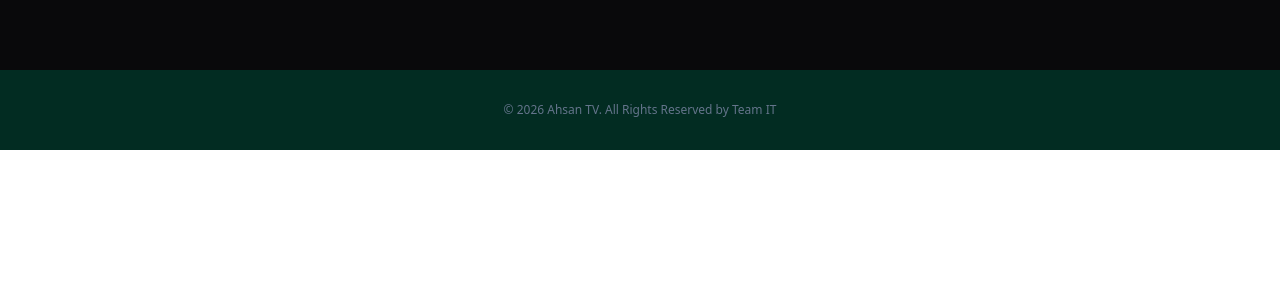
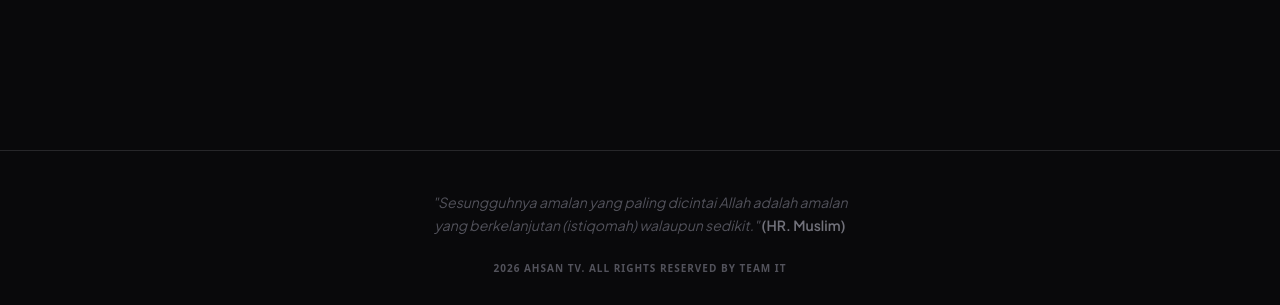
Before and after one commit to rupp150406/Tanya-Ustadz, a Nuxt app: page /kebijakan in a window 1280 px wide. Shown: the part 3591-3896 px from the top of the page. Before the commit the page ends 3741 px from the top, so only its background shows below. Built offline with nearby package versions, Linux system fonts and the light colour scheme; no server answers.

Commit message:
fix footer on kebijakan page

```diff
--- a/pages/kebijakan.vue
+++ b/pages/kebijakan.vue
@@ -387,10 +387,19 @@ const handleAvatarError = () => { avatarBroken.value = true }
 
     <!-- Footer -->
     <footer
-      class="bg-white dark:bg-emerald-950 flex flex-col md:flex-row justify-center items-center gap-6 py-8 px-4 w-full relative z-10"
+      class="mt-20 pt-10 pb-8 border-t border-outline-variant/15 dark:border-zinc-800 text-center"
     >
-      <div class="font-plus-jakarta text-xs text-slate-400 dark:text-slate-500">
-        © 2026 Ahsan TV. All Rights Reserved by Team IT
+      <p
+        class="max-w-md mx-auto italic text-on-surface-variant/50 dark:text-zinc-600 font-body text-sm mb-6 px-4 leading-relaxed"
+      >
+        "Sesungguhnya amalan yang paling dicintai Allah adalah amalan yang berkelanjutan
+        (istiqomah) walaupun sedikit."
+        <span class="not-italic font-semibold text-outline dark:text-zinc-500">(HR. Muslim)</span>
+      </p>
+      <div
+        class="flex flex-col sm:flex-row justify-center items-center gap-10 text-outline dark:text-zinc-600 text-[10px] uppercase tracking-widest font-bold"
+      >
+        <p> 2026 Ahsan TV. All Rights Reserved by Team IT</p>
       </div>
     </footer>
   </div>
```
